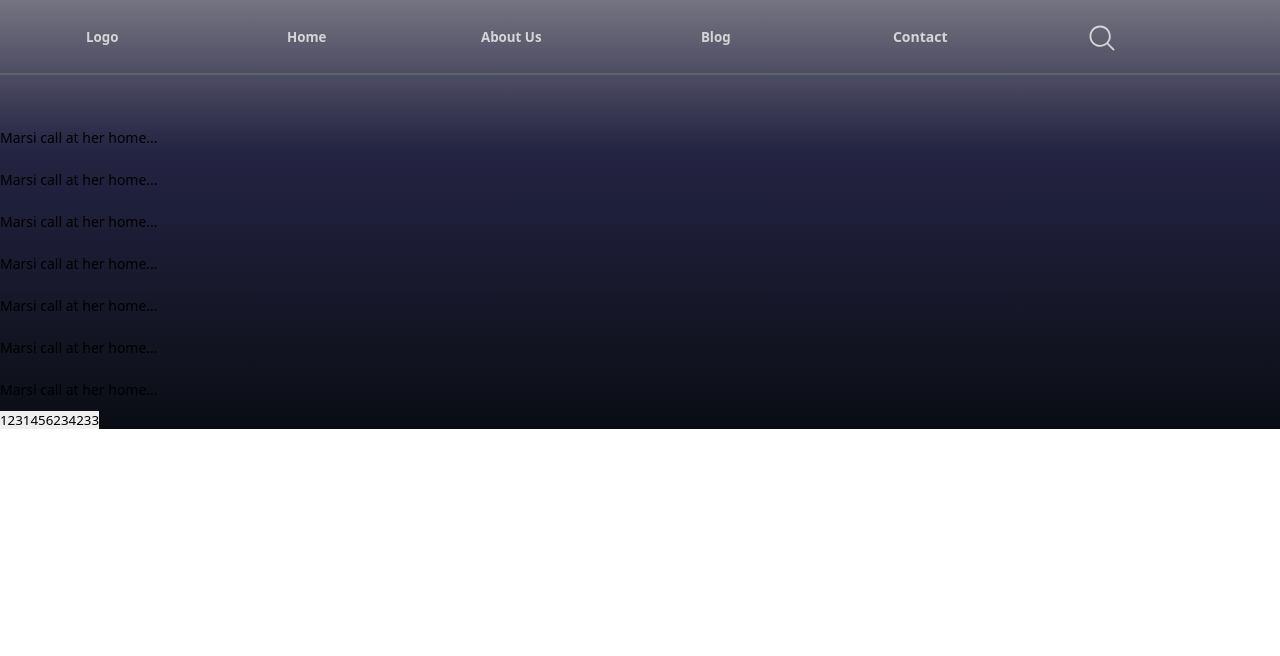
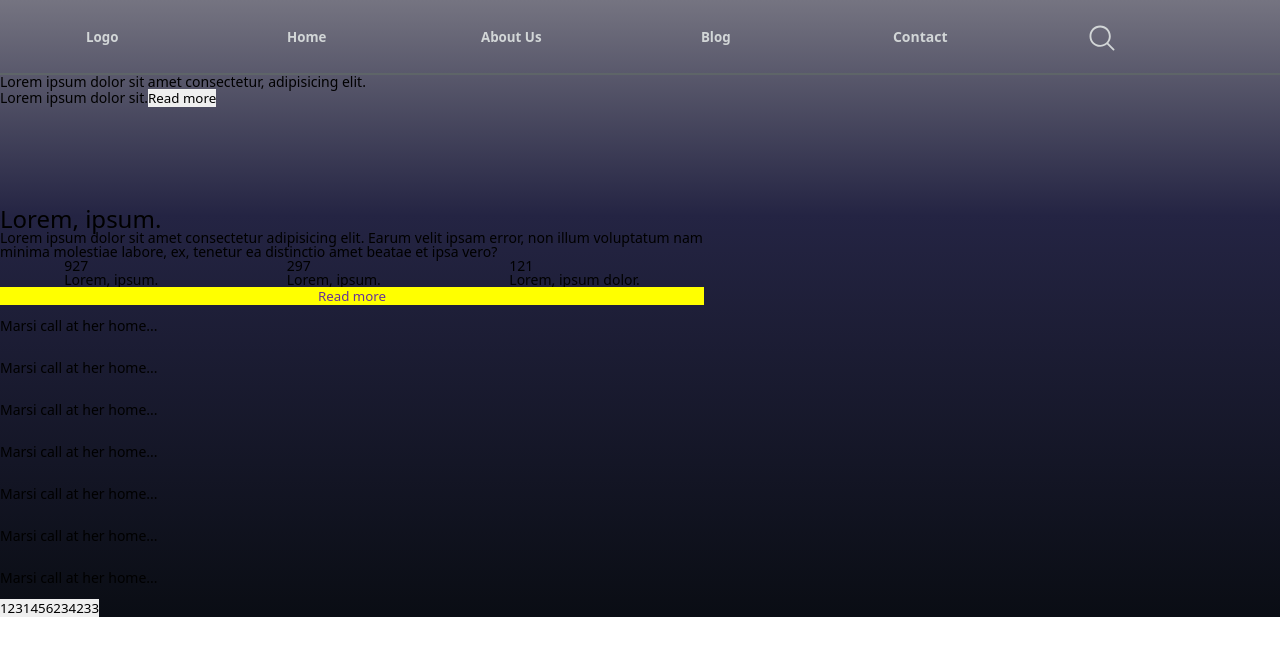
Before and after one commit to sgoc0037/Layout-set, a React app: page / in a window 1280 px wide. Shown: the top 656 px of the page. Built offline with nearby package versions, Linux system fonts and the light colour scheme.

Commit message:
add BtnOrLink style

```diff
--- /dev/null
+++ b/src/Common/btnOrLink/BtnOrLink.tsx
@@ -0,0 +1,10 @@
+import React from "react";
+
+interface IBtnOrLink extends ICommonPast {
+    link: string
+    children?: React.ReactNode
+}
+
+export function BtnOrLink({ name, stylees, link, children }: IBtnOrLink) {
+    return link ? <a href={link} style={stylees} className={name}>{children}</a> : <button style={stylees} className={name}>{children}</button>
+}
--- a/src/S1/Article/DownPart.tsx
+++ b/src/S1/Article/DownPart.tsx
@@ -1,21 +1,30 @@
 import React from 'react';
+import { BtnOrLink } from '../../Common/btnOrLink/btnOrLink';
 import s from './downPart.module.scss';
 
 export function DownPart() {
+
+    const btn = {
+        name: s.more,
+        link: '',
+        stylees: {}
+    }
+
     return (
         <div className={s.wrapper}>
             <div className={s.article}>
-                <h1 className={s.title}></h1>
-                <p className={s.description}></p>
+                <h1 className={s.title}>Lorem, ipsum.</h1>
+                <p className={s.description}>Lorem ipsum dolor sit amet consectetur adipisicing elit. Earum velit ipsam error, non illum voluptatum nam minima molestiae labore, ex, tenetur ea distinctio amet beatae et ipsa vero?</p>
                 <ul className={s.info}>
-                    <li className={s.ceil}><span></span></li>
-                    <li className={s.ceil}><span></span></li>
-                    <li className={s.ceil}><span></span></li>
+                    <li className={s.ceil}>927<span>Lorem, ipsum.</span></li>
+                    <li className={s.ceil}>297<span>Lorem, ipsum.</span></li>
+                    <li className={s.ceil}>121<span>Lorem, ipsum dolor.</span></li>
                 </ul>
-                <button className={s.more}></button>
+                <BtnOrLink {...btn}>Read more</BtnOrLink>
             </div>
-            <img src=''/>
-            {/* props */}
+            <div className={s.image}></div>
+            {/* <img src=''/>
+            props */}
         </div>
     )
 }
--- a/src/S1/Article/TopPart.tsx
+++ b/src/S1/Article/TopPart.tsx
@@ -4,9 +4,9 @@ import s from './topPart.module.scss'
 export function TopPart() {
     return (
         <div className={s.article}>
-            <h1 className={s.title}></h1>
-            <span className={s.addition}></span>
-            <button className={s.more}></button>
+            <h1 className={s.title}>Lorem ipsum dolor sit amet consectetur, adipisicing elit.</h1>
+            <span className={s.addition}>Lorem ipsum dolor sit.</span>
+            <button className={s.more}>Read more</button>
         </div>
     )
 }
--- a/src/S1/Article/downPart.module.scss
+++ b/src/S1/Article/downPart.module.scss
@@ -0,0 +1,36 @@
+.wrapper {
+    display: flex;
+    .article {
+        margin-top: 100px;
+        width: 55%;
+        display: flex;
+        flex-direction: column;
+    }
+    .title {
+        font-size: 24px;
+    }
+    .description {
+        font-size: 14px;
+    }
+    .info {
+        display: flex;
+        align-items: center;
+        justify-content: space-around;
+        .ceil {
+            display: flex;
+            flex-direction: column;
+        }
+    }
+}
+
+
+.more {
+    color: rebeccapurple;
+    background-color: yellow;
+}
+.void {
+    width: 45%;
+    height: 100%;
+
+    background: linear-gradient(135deg, rgba(208,163,60,1) 0%, rgba(208,163,60,1) 23%, rgba(236,76,32,1) 23%, rgba(236,76,32,1) 35%, rgba(34,162,59,1) 35%, rgba(34,162,59,1) 65%, rgba(162,34,92,1) 65%, rgba(57,11,32,1) 87%, rgba(18,3,10,1) 87%);
+}
```
